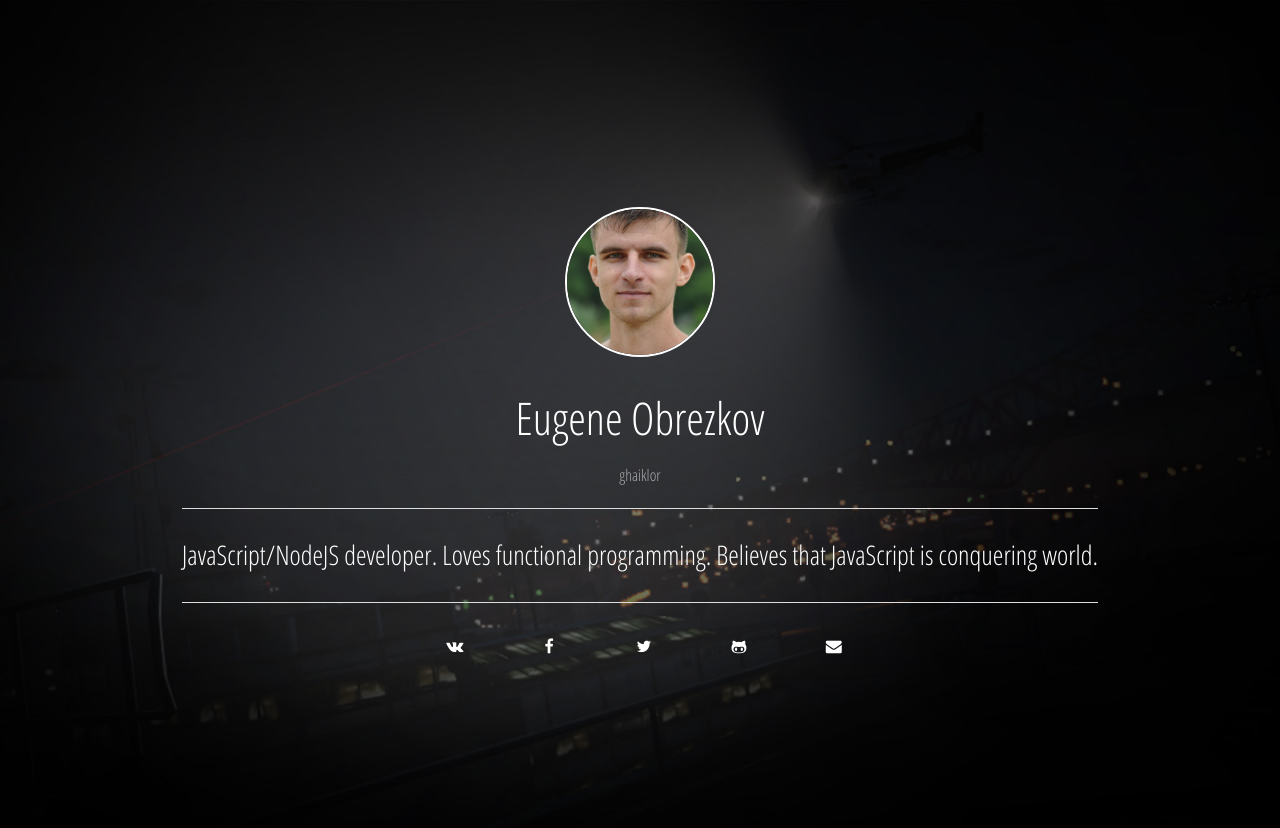
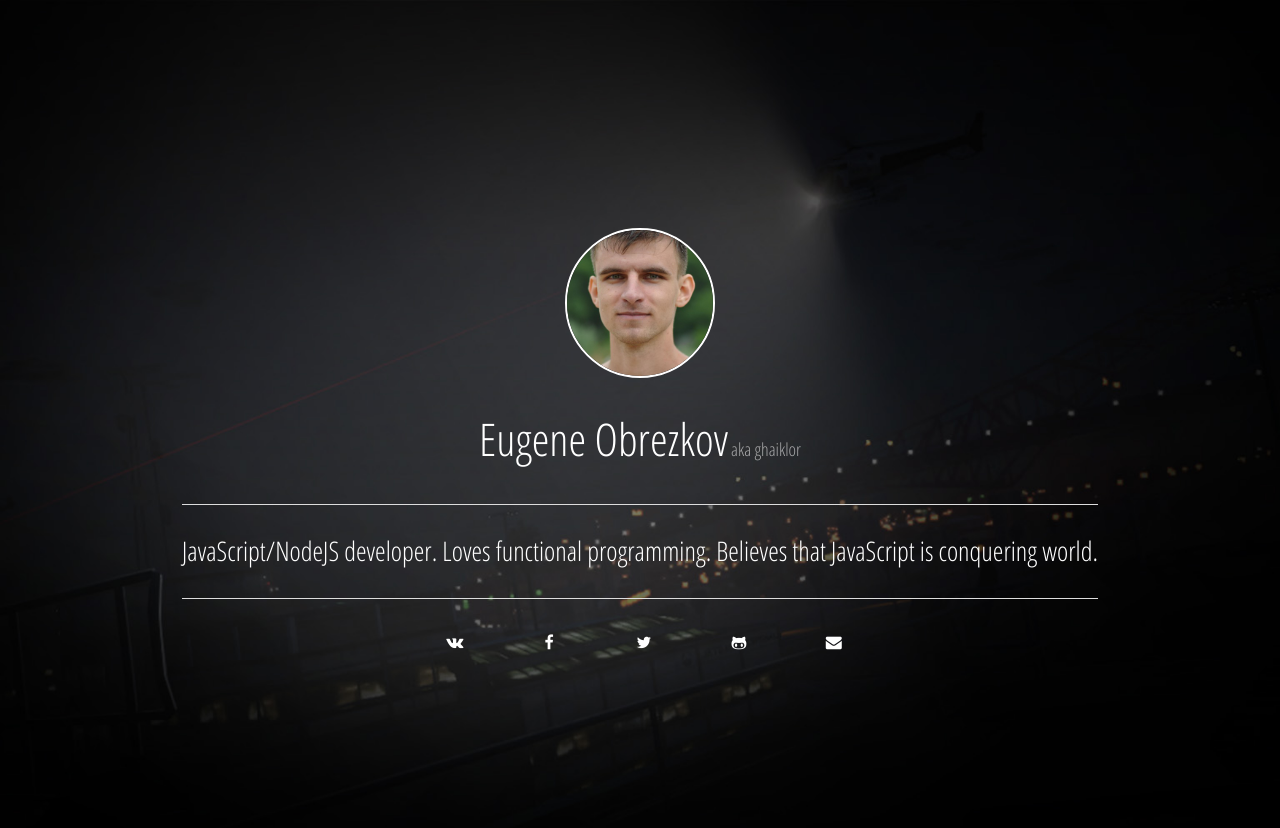
Before and after one commit to ghaiklor/ghaiklor.com, a Jekyll site: the page built from index.html, in a window 1280 px wide. Shown: the top 828 px of the page. Built offline with Jekyll 4.4.1, drawn with Linux system fonts in a browser that asks for light colours.

Commit message:
Small update in nickname rule

```diff
--- a/assets/css/styles.css
+++ b/assets/css/styles.css
@@ -36,11 +36,10 @@ h1, h2, h3, h4, h5, h6, a, p, span, img {
   -webkit-filter: grayscale(0);
   filter: grayscale(0);
   border-radius: 50%;
-  max-width: 150px;
-  max-height: 150px;
-  width: auto;
-  height: auto;
+  width: 150px;
+  height: 150px;
   border: 2px solid white;
+  margin-top: 1rem;
   margin-bottom: 1rem;
 }
 
@@ -51,13 +50,13 @@ h1, h2, h3, h4, h5, h6, a, p, span, img {
 }
 
 .landing-page .my-name {
-  display: block;
   font-size: 5vh;
   line-height: 10vh;
 }
 
 .landing-page .my-nickname {
-  display: block;
+  font-size: 2vh;
+  line-height: 4vh;
   color: rgba(255, 255, 255, 0.6);
 }
 
--- a/index.html
+++ b/index.html
@@ -9,7 +9,7 @@ layout: default
 
     <p>
       <span class="my-name">Eugene Obrezkov</span>
-      <span class="my-nickname">ghaiklor</span>
+      <span class="my-nickname">aka ghaiklor</span>
     </p>
 
     <hr/>
```
